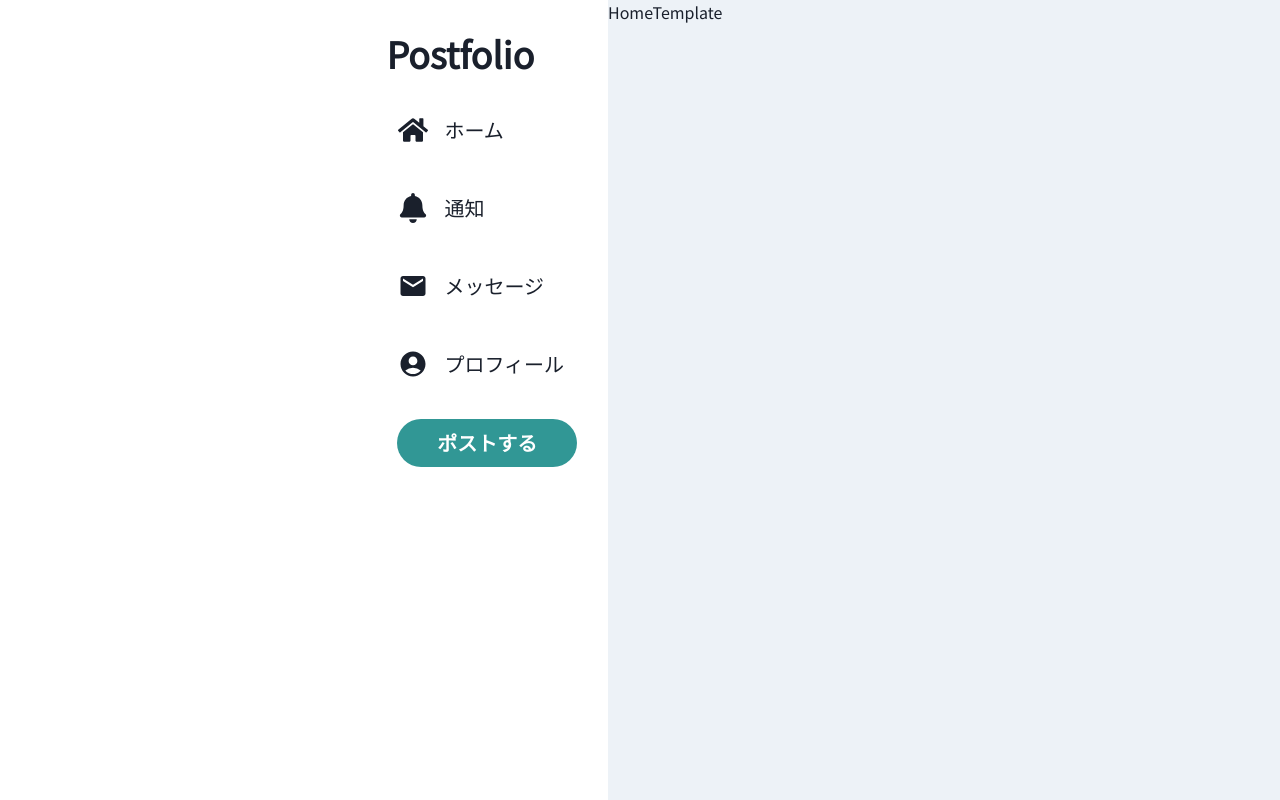
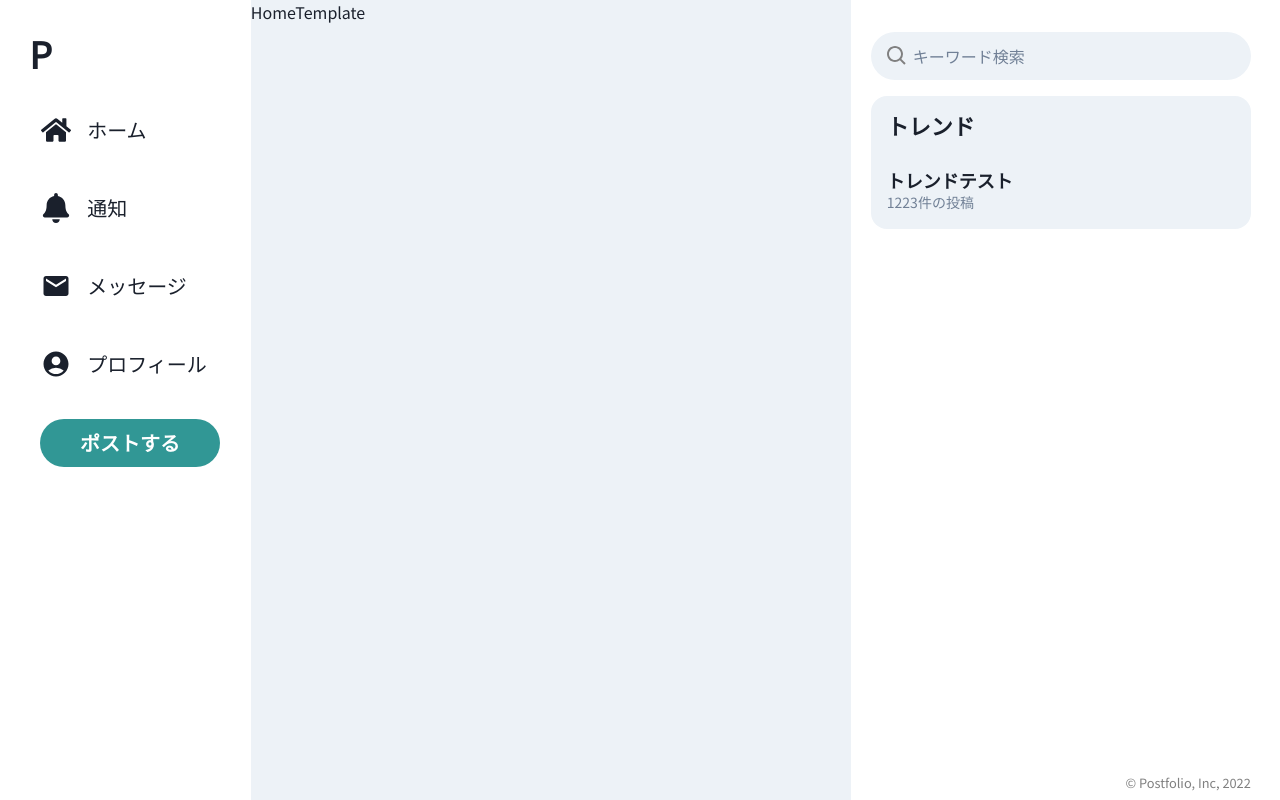
Before and after one commit to Mitsuki0619/postfolio, a Next.js app: page / in a window 1280 px wide. Built offline with nearby package versions, Linux system fonts and the light colour scheme.

Commit message:
style: フッター静的実装とヘッダー修正

```diff
--- a/src/components/molecules/HeaderLink.tsx
+++ b/src/components/molecules/HeaderLink.tsx
@@ -1,7 +1,6 @@
 import React from "react";
 import NextLink from "next/link";
 import { Flex, Text } from "@chakra-ui/react";
-import { MdAccountCircle } from "react-icons/md";
 
 export const HeaderLink: React.FC<{
   text: string;
@@ -12,9 +11,9 @@ export const HeaderLink: React.FC<{
     <NextLink href={href}>
       <Flex
         rounded={"full"}
-        py={{ xl: "2" }}
-        pl={{ xl: "3" }}
-        pr={{ xl: "6" }}
+        py={{ md: "2" }}
+        pl={{ md: "3" }}
+        pr={{ md: "6" }}
         p={"3"}
         _hover={{ bgColor: "gray.100" }}
         transition={"all"}
--- /dev/null
+++ b/src/components/molecules/SearchInput.tsx
@@ -0,0 +1,38 @@
+import { InputGroup, InputLeftElement, Input } from "@chakra-ui/react";
+import React from "react";
+import { BiSearch } from "react-icons/bi";
+
+export interface SearchInputProps {
+  value: string;
+  onChange: (e: React.ChangeEvent<HTMLInputElement>) => void;
+}
+export const SearchInput: React.FC<SearchInputProps> = ({
+  value,
+  onChange,
+}) => {
+  return (
+    <InputGroup>
+      <InputLeftElement
+        m={"auto"}
+        pointerEvents="none"
+        display={"flex"}
+        justifyContent={"center"}
+        alignItems={"center"}
+        height={"full"}
+        pl={"3"}
+        color={"gray"}
+        // eslint-disable-next-line react/no-children-prop
+        children={<BiSearch size={"24"} />}
+      />
+      <Input
+        variant={"filled"}
+        rounded={"full"}
+        placeholder={"キーワード検索"}
+        focusBorderColor={"teal.500"}
+        h={"12"}
+        value={value}
+        onChange={onChange}
+      />
+    </InputGroup>
+  );
+};
--- /dev/null
+++ b/src/components/organisms/Footer.tsx
@@ -0,0 +1,46 @@
+import {
+  Flex,
+  Heading,
+  Link,
+  Spacer,
+  Text,
+  Wrap,
+  WrapItem,
+} from "@chakra-ui/react";
+import React, { useState } from "react";
+import { SearchInput } from "../molecules/SearchInput";
+import { TrendList } from "./TrendList";
+
+export const Footer: React.FC = () => {
+  const [inputText, setInputText] = useState<string>("");
+  const handleChangeSearch = (e: React.ChangeEvent<HTMLInputElement>): void => {
+    setInputText(e.target.value);
+  };
+  return (
+    <Flex
+      as="footer"
+      direction="column"
+      bgColor="white"
+      h="full"
+      overflow="auto"
+      pt={8}
+      pb={2}
+      px={{ base: 3, lg: 5 }}
+    >
+      <Flex
+        direction={"column"}
+        w={"380px"}
+        gap={4}
+        h={"full"}
+        display={{ base: "none", lg: "flex" }}
+      >
+        <SearchInput value={inputText} onChange={handleChangeSearch} />
+        <TrendList />
+        <Spacer />
+        <Text color={"gray"} as={"small"} textAlign={"end"}>
+          &copy; Postfolio, Inc, 2022
+        </Text>
+      </Flex>
+    </Flex>
+  );
+};
--- a/src/components/organisms/Header.tsx
+++ b/src/components/organisms/Header.tsx
@@ -16,9 +16,8 @@ import { MdAccountCircle, MdEmail } from "react-icons/md";
 
 export const Header: React.FC = () => {
   return (
-    <Box flexGrow={1}>
+    <Box>
       <Flex
-        minW={{ base: "70", xl: "350" }}
         h="full"
         direction="column"
         bgColor="white"
@@ -35,7 +34,7 @@ export const Header: React.FC = () => {
         >
           <Box w={"full"}>
             <Heading as={"h1"}>
-              <NextLink href="">Postfolio</NextLink>
+              <NextLink href="">P</NextLink>
             </Heading>
           </Box>
 
--- /dev/null
+++ b/src/components/organisms/TrendList.tsx
@@ -0,0 +1,34 @@
+import { Wrap, WrapItem, Heading, Link, Text, Flex } from "@chakra-ui/react";
+import NextLink from "next/link";
+import React from "react";
+
+export const TrendList: React.FC = () => {
+  return (
+    <Flex direction={"column"} bgColor={"gray.100"} rounded={"2xl"}>
+      <Heading as={"h3"} fontSize={22} p={4}>
+        トレンド
+      </Heading>
+      <Wrap direction="column" _last={{ roundedBottom: "2xl" }} w="full">
+        <WrapItem>
+          <Link
+            as={NextLink}
+            href="/"
+            w={"full"}
+            p={4}
+            _hover={{ bgColor: "gray.200" }}
+            transition={"all"}
+            transitionDuration={"0.3s"}
+            display={"block"}
+          >
+            <Heading as={"h4"} fontSize={18}>
+              トレンドテスト
+            </Heading>
+            <Text color={"gray.500"} fontSize={14}>
+              1223件の投稿
+            </Text>
+          </Link>
+        </WrapItem>
+      </Wrap>
+    </Flex>
+  );
+};
--- a/src/layouts/Layout.tsx
+++ b/src/layouts/Layout.tsx
@@ -1,4 +1,5 @@
-import { Flex } from "@chakra-ui/react";
+import { Box, Flex } from "@chakra-ui/react";
+import { Footer } from "components/organisms/Footer";
 import { Header } from "components/organisms/Header";
 import React from "react";
 
@@ -6,18 +7,12 @@ export const Layout: React.FC<{ children: React.ReactNode }> = ({
   children,
 }) => {
   return (
-    <Flex w="100vw" h="100vh" bgColor="gray.100">
+    <Flex w="100vw" h="100vh" bgColor="white" justify={"center"}>
       <Header />
-      <main>
-        <Flex
-          as="main"
-          grow={1}
-          minW={{ base: "xsm", md: "xl", xl: "2xl" }}
-          maxW={"2xl"}
-        >
-          {children}
-        </Flex>
-      </main>
+      <Flex as="main" grow={{ base: 1, md: "" }} maxW={"600px"} bgColor={"gray.100"}>
+        {children}
+      </Flex>
+      <Footer />
     </Flex>
   );
 };
--- a/src/pages/index.tsx
+++ b/src/pages/index.tsx
@@ -1,6 +1,4 @@
 import { HomeTemplate } from "components/templates/HomeTemplate";
-import { Layout } from "layouts/Layout";
-import styles from "../styles/Home.module.css";
 
 export default function Home() {
   return <HomeTemplate />;
```
